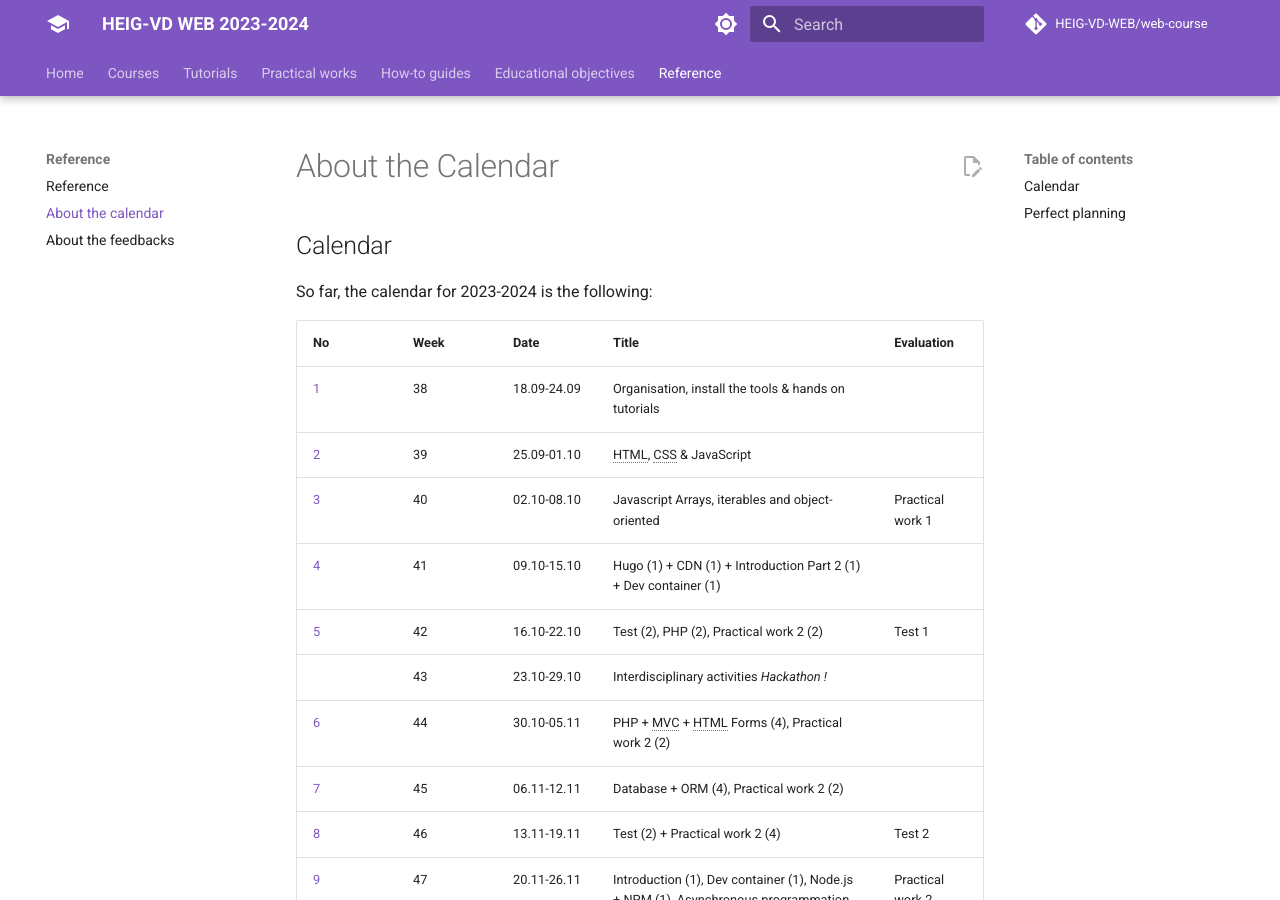
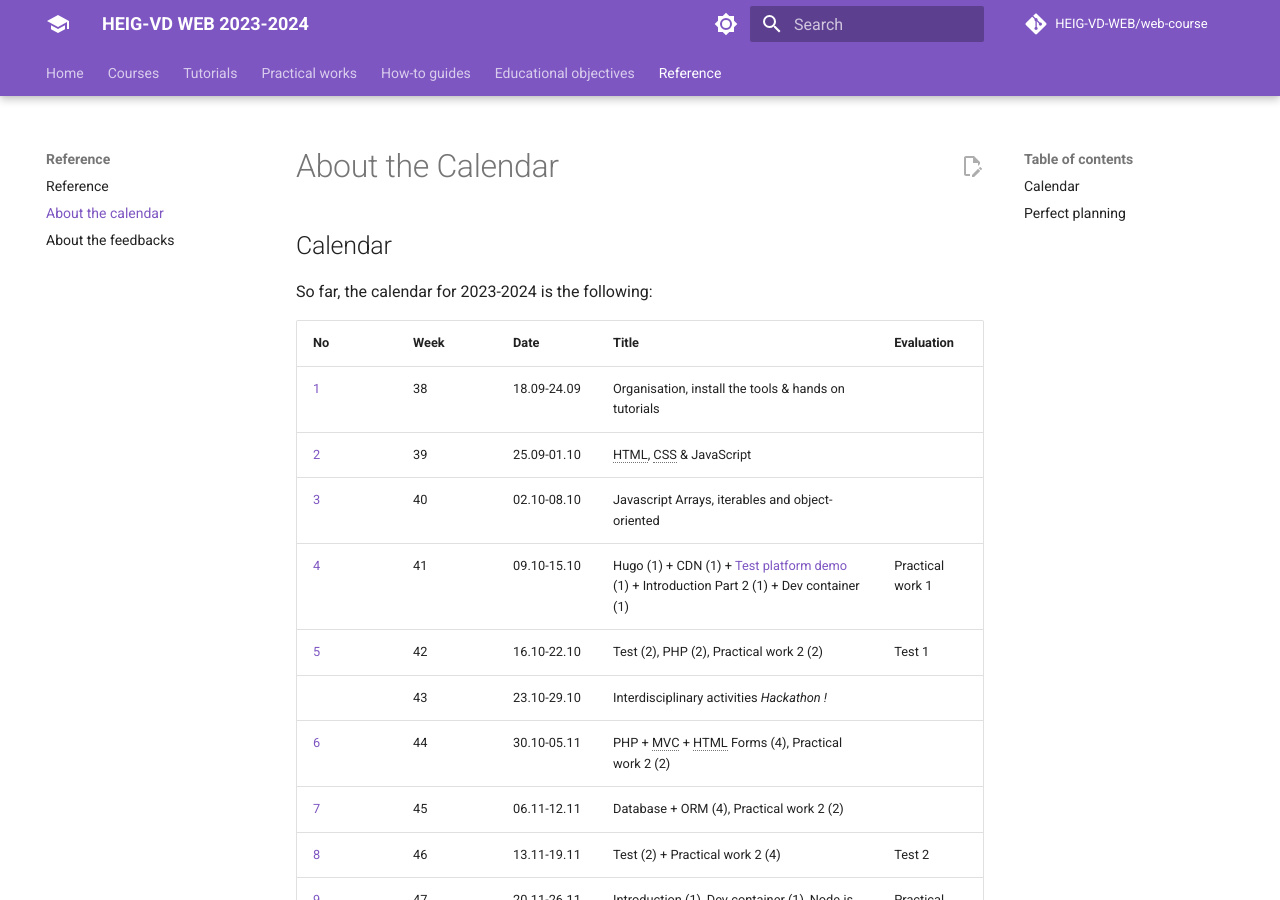
Before and after one commit to HEIG-VD-WEB/web-course, an MkDocs documentation site: the page built from docs/reference/about-the-calendar.md, in a window 1280 px wide and 900 px high. Built offline with MkDocs 1.6.1 and Material for MkDocs 9.7.7, drawn with Linux system fonts in a browser that asks for light colours; comment, search, counter and statistics services are not loaded.

Commit message:
enhance UX

```diff
--- a/docs/reference/about-the-calendar.md
+++ b/docs/reference/about-the-calendar.md
@@ -4,27 +4,27 @@
 
 So far, the calendar for 2023-2024 is the following:
 
-| No | Week | Date        | Title                                                                                                                               | Evaluation       |
-|----|------|-------------|-------------------------------------------------------------------------------------------------------------------------------------|------------------|
-| [1](../weeks/week-1.md)  | 38   | 18.09-24.09 | Organisation, install the tools & hands on tutorials                                                                                |                  |
-| [2](../weeks/week-2.md)  | 39   | 25.09-01.10 | HTML, CSS & JavaScript                                                                                                              |                  |
-| [3](../weeks/week-3.md)  | 40   | 02.10-08.10 | Javascript Arrays, iterables and object-oriented                                                                                    | Practical work 1 |
-| [4](../weeks/week-4.md)  | 41   | 09.10-15.10 | Hugo (1) + CDN (1) + Introduction Part 2 (1) + Dev container (1)                                                                    |                  |
-| [5](../weeks/week-5.md)  | 42   | 16.10-22.10 | Test (2), PHP (2), Practical work 2 (2)                                                                                             | Test 1           |
-|    | 43   | 23.10-29.10 | Interdisciplinary activities *Hackathon !*                                                                                          |                  |
-| [6](../weeks/week-6.md)  | 44   | 30.10-05.11 | PHP + MVC + HTML Forms (4), Practical work 2 (2)                                                                                    |                  |
-| [7](../weeks/week-7.md)  | 45   | 06.11-12.11 | Database + ORM (4), Practical work 2 (2)                                                                                            |                  |
-| [8](../weeks/week-8.md)  | 46   | 13.11-19.11 | Test (2) + Practical work 2 (4)                                                                                                     | Test 2           |
-| [9](../weeks/week-9.md)  | 47   | 20.11-26.11 | Introduction (1), Dev container (1), Node.js + NPM (1), Asynchronous programmation (1), Practical work 3 (2)                        | Practical work 2 |
-| [10](../weeks/week-10.md) | 48   | 27.11-03.12 | Functionnal programming (1), TypeScript (1), React (2), Practical work 3 (2)                                                        |                  |
-| [11](../weeks/week-11.md) | 49   | 04.12-10.12 | Fastify (1), Hosting (HTTPS, CORS, REST, HTTP, API, CRUD) (2), Practical work 3 (2)                                                 |                  |
-| [12](../weeks/week-12.md) | 50   | 11.12-17.12 | Test (2), Practical work 3 (2)                                                                                                      | Test 3           |
-| [13](../weeks/week-13.md) | 51   | 18.12-24.12 | Introduction (1), Unit testing + Debugging (1), Next.js (2), Practical work 4 (2)                                                   | Practical work 3 |
-|    | 52   | 25.12-31.12 | Interruption of course                                                                                                              |                  |
-|    | 1    | 01.01-07.01 | Interruption of course                                                                                                              |                  |
-| [14](../weeks/week-14.md) | 2    | 08.01-14.01 | NestJS + Database + Swagger/Open API (2), Integration testing (2), Practical work 4 (2)                                             |                  |
-| [15](../weeks/week-15.md) | 3    | 15.01-21.01 | Web security with NestJS (Authentification, Authorization, Sessions, Cookies & JWT) (3), WebSocket/WebRTC (1), Practical work 4 (2) |                  |
-| [16](../weeks/week-16.md) | 4    | 22.01-28.01 | Web assembly (1), Practical work (2), Quiz + Conclusion (3)                                                                         | Practical work 4 |
+| No                        | Week | Date        | Title                                                                                                                                       | Evaluation       |
+|---------------------------|------|-------------|---------------------------------------------------------------------------------------------------------------------------------------------|------------------|
+| [1](../weeks/week-1.md)   | 38   | 18.09-24.09 | Organisation, install the tools & hands on tutorials                                                                                        |                  |
+| [2](../weeks/week-2.md)   | 39   | 25.09-01.10 | HTML, CSS & JavaScript                                                                                                                      |                  |
+| [3](../weeks/week-3.md)   | 40   | 02.10-08.10 | Javascript Arrays, iterables and object-oriented                                                                                            |                  |
+| [4](../weeks/week-4.md)   | 41   | 09.10-15.10 | Hugo (1) + CDN (1) + [Test platform demo](https://eval.iict-heig-vd.in){:target="_blank"} (1) + Introduction Part 2 (1) + Dev container (1) | Practical work 1 |
+| [5](../weeks/week-5.md)   | 42   | 16.10-22.10 | Test (2), PHP (2), Practical work 2 (2)                                                                                                     | Test 1           |
+|                           | 43   | 23.10-29.10 | Interdisciplinary activities *Hackathon !*                                                                                                  |                  |
+| [6](../weeks/week-6.md)   | 44   | 30.10-05.11 | PHP + MVC + HTML Forms (4), Practical work 2 (2)                                                                                            |                  |
+| [7](../weeks/week-7.md)   | 45   | 06.11-12.11 | Database + ORM (4), Practical work 2 (2)                                                                                                    |                  |
+| [8](../weeks/week-8.md)   | 46   | 13.11-19.11 | Test (2) + Practical work 2 (4)                                                                                                             | Test 2           |
+| [9](../weeks/week-9.md)   | 47   | 20.11-26.11 | Introduction (1), Dev container (1), Node.js + NPM (1), Asynchronous programmation (1), Practical work 3 (2)                                | Practical work 2 |
+| [10](../weeks/week-10.md) | 48   | 27.11-03.12 | Functionnal programming (1), TypeScript (1), React (2), Practical work 3 (2)                                                                |                  |
+| [11](../weeks/week-11.md) | 49   | 04.12-10.12 | Fastify (1), Hosting (HTTPS, CORS, REST, HTTP, API, CRUD) (2), Practical work 3 (2)                                                         |                  |
+| [12](../weeks/week-12.md) | 50   | 11.12-17.12 | Test (2), Practical work 3 (2)                                                                                                              | Test 3           |
+| [13](../weeks/week-13.md) | 51   | 18.12-24.12 | Introduction (1), Unit testing + Debugging (1), Next.js (2), Practical work 4 (2)                                                           | Practical work 3 |
+|                           | 52   | 25.12-31.12 | Interruption of course                                                                                                                      |                  |
+|                           | 1    | 01.01-07.01 | Interruption of course                                                                                                                      |                  |
+| [14](../weeks/week-14.md) | 2    | 08.01-14.01 | NestJS + Database + Swagger/Open API (2), Integration testing (2), Practical work 4 (2)                                                     |                  |
+| [15](../weeks/week-15.md) | 3    | 15.01-21.01 | Web security with NestJS (Authentification, Authorization, Sessions, Cookies & JWT) (3), WebSocket/WebRTC (1), Practical work 4 (2)         |                  |
+| [16](../weeks/week-16.md) | 4    | 22.01-28.01 | Web assembly (1), Practical work (2), Quiz + Conclusion (3)                                                                                 | Practical work 4 |
 
 ## Perfect planning
 
```
Also changed, not shown: docs/educational-objectives/part-1/index.md (+1 -1 lines).
